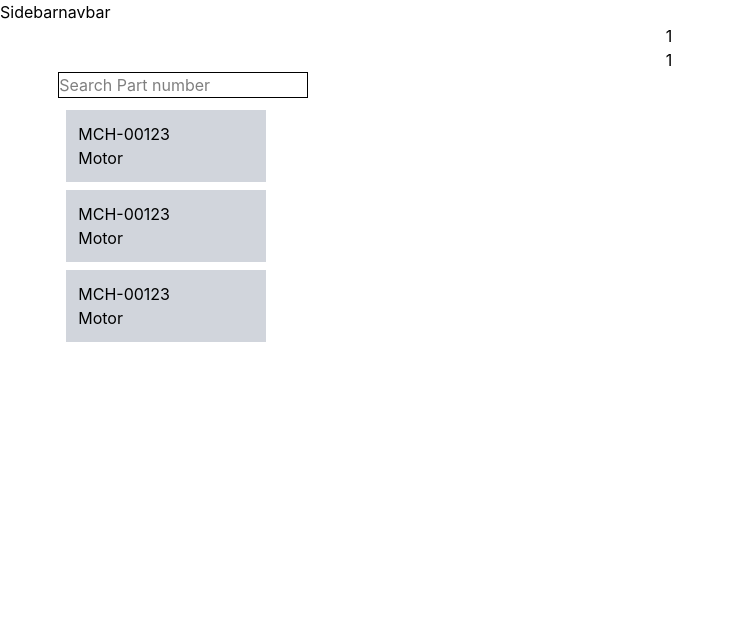
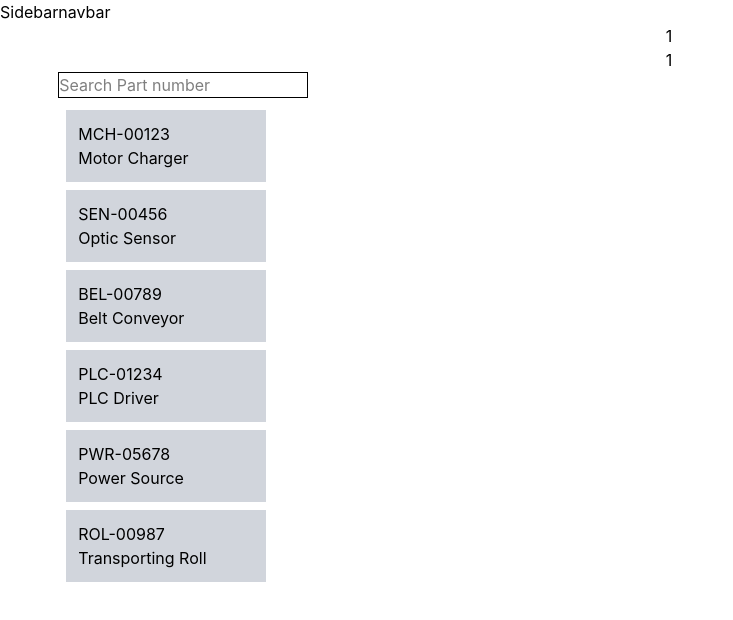
Before and after one commit to teran210c/spare-parts, a React (Vite) app: page /line/1/1 in a window 1280 px wide. Shown: the top 620 px of the page, without its empty margins (0-733 px from the left). Built offline with nearby package versions, Linux system fonts and the light colour scheme.

Commit message:
Feat: implemented dinamic searchbar

```diff
--- a/src/pages/MachineDetails.jsx
+++ b/src/pages/MachineDetails.jsx
@@ -4,12 +4,24 @@ import { useParams } from "react-router-dom"
 export default function MachineDetails() {
     const { lineId, machine } = useParams()
     const [searchTerm, setSearchTerm] = useState("")
+    const [selectedPart, setSelectedPart] = useState(null)
 
     const parts = [
-        { partNumber: "MCH-00123", partName: "Motor" },
-        { partNumber: "MCH-00123", partName: "Motor" },
-        { partNumber: "MCH-00123", partName: "Motor" }
+        { partNumber: "MCH-00123", partName: "Motor Charger" },
+        { partNumber: "SEN-00456", partName: "Optic Sensor" },
+        { partNumber: "BEL-00789", partName: "Belt Conveyor" },
+        { partNumber: "PLC-01234", partName: "PLC Driver" },
+        { partNumber: "PWR-05678", partName: "Power Source" },
+        { partNumber: "ROL-00987", partName: "Transporting Roll" }
+
     ]
+
+    const filteredBoard = parts.filter((part) => {
+        return (
+            part.partNumber.toLowerCase().startsWith(searchTerm.toLowerCase())
+        )
+    }
+    )
 
     return (
         <div>
@@ -32,7 +44,7 @@ export default function MachineDetails() {
                     </div>
                 </form >
                 <ul>
-                    {parts.map((part, index) => (
+                    {filteredBoard.map((part, index) => (
                         <li
                             key={index}
                             className="m-2 p-3 bg-gray-300 w-50 cursor-pointer"
```
